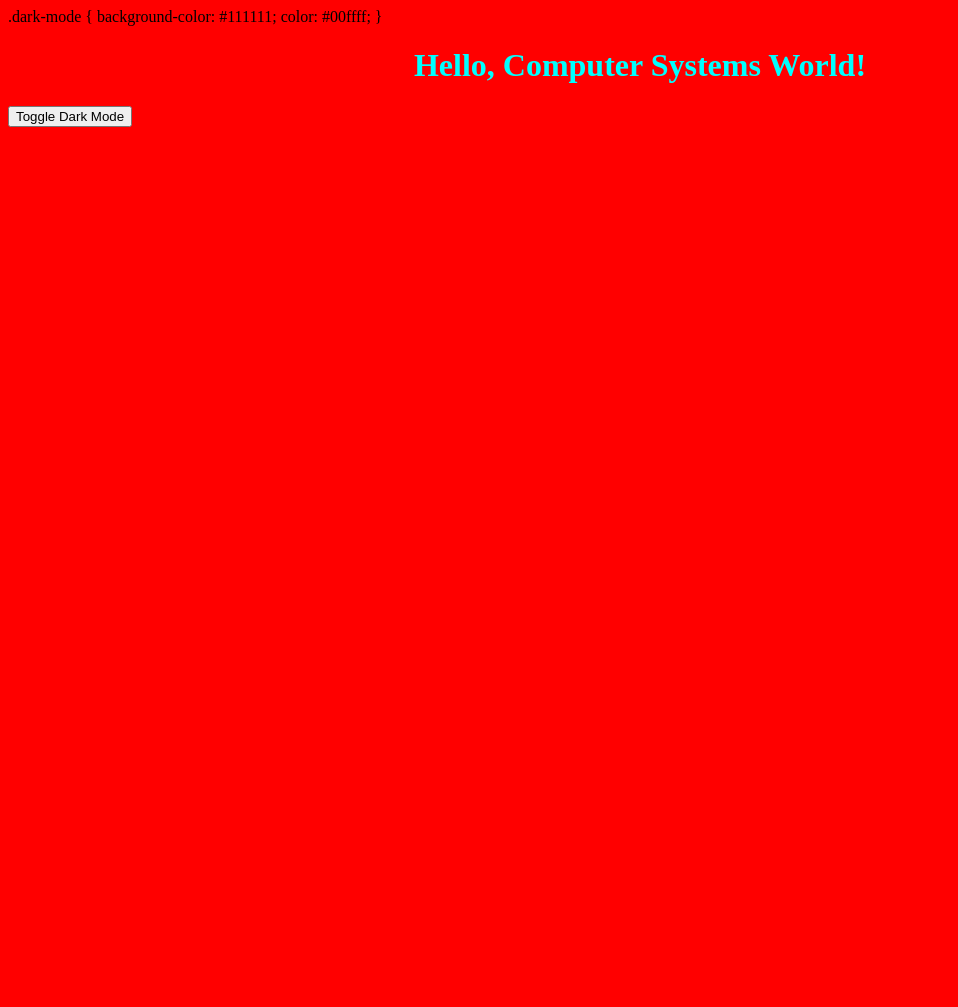
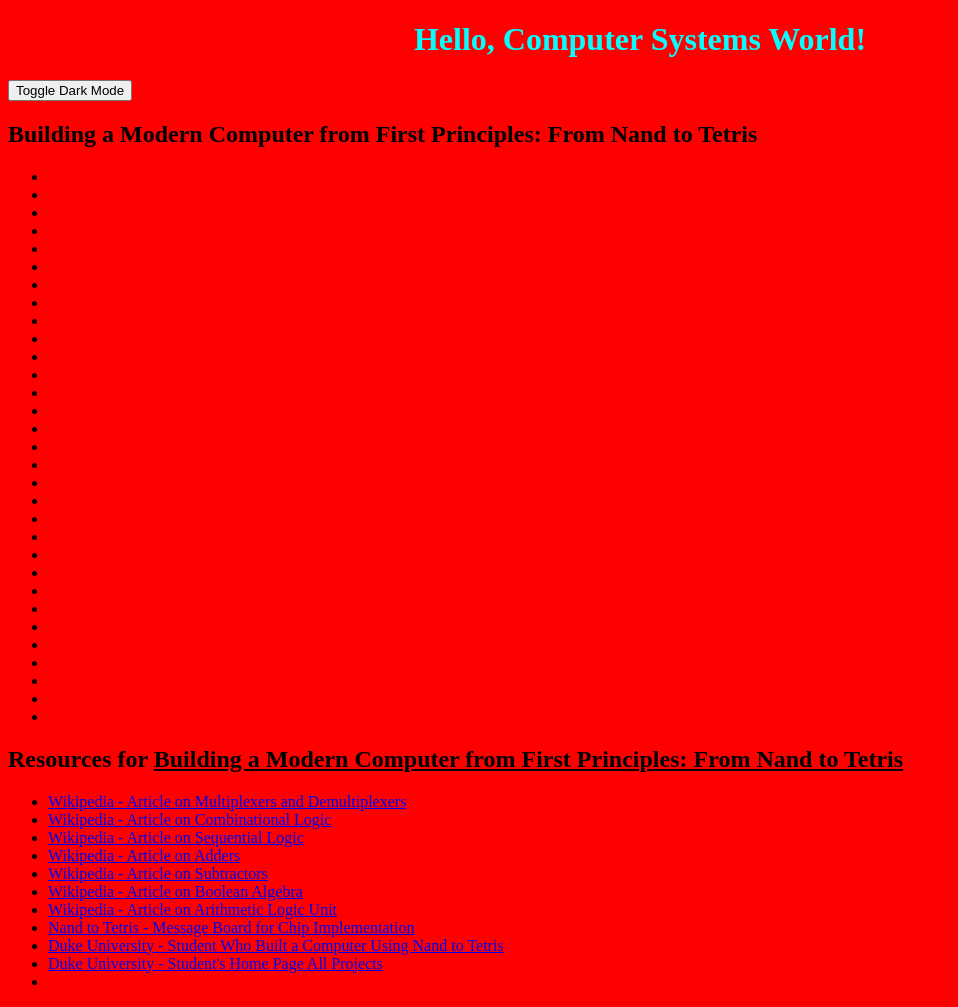
Before and after one commit to thecatsowl/cs, a plain HTML site: page index.html in a window 1280 px wide. Shown: the whole page, without its empty margins (0-958 px from the left). Before the commit the page ends 800 px from the top, so only its background shows below. Drawn offline with Linux system fonts and the light colour scheme.

Commit message:
added sections and links to CS

```diff
--- a/index.html
+++ b/index.html
@@ -7,7 +7,7 @@
 <body>
 <head>
    <title>Computer Systems</title>
-   <meta charset="utf-8"
+   <meta charset="utf-8">
    <style>
      .dark-mode
 	   {
@@ -31,6 +31,54 @@
 	  </script>
 
    </nav>
+   <h2>Building a Modern Computer from First Principles: From Nand to Tetris</h2>
+   <ul>
+      <li><a href="https://nand2tetris.org"></a></li>
+	  <li><a href="ch1_lec1_nand_2_tetris.pdf"></a></li>
+	  <li><a href=""></a></li>
+	  <li><a href=""></a></li>
+	  <li><a href=""></a></li>
+	  <li><a href=""></a></li>
+	  <li><a href=""></a></li>
+	  <li><a href=""></a></li>
+	  <li><a href=""></a></li>
+	  <li><a href=""></a></li>
+	  <li><a href=""></a></li>
+	  <li><a href=""></a></li>
+	  <li><a href=""></a></li>
+	  <li><a href=""></a></li>
+	  <li><a href=""></a></li>
+	  <li><a href=""></a></li>
+	  <li><a href=""></a></li>
+	  <li><a href=""></a></li>
+	  <li><a href=""></a></li>
+	  <li><a href=""></a></li>
+	  <li><a href=""></a></li>
+	  <li><a href=""></a></li>
+	  <li><a href=""></a></li>
+	  <li><a href=""></a></li>
+	  <li><a href=""></a></li>
+	  <li><a href=""></a></li>
+	  <li><a href=""></a></li>
+	  <li><a href=""></a></li>
+	  <li><a href=""></a></li>
+	  <li><a href=""></a></li>
+	  <li><a href=""></a></li>
+   </ul>
+   <h2>Resources for <u>Building a Modern Computer from First Principles: From Nand to Tetris</u></h2>
+   <ul>
+      <li><a href="https://en.wikipedia.org/wiki/Multiplexer">Wikipedia - Article on Multiplexers and Demultiplexers</a></li>
+	  <li><a href="https://en.wikipedia.org/wiki/Combinational_logic">Wikipedia - Article on Combinational Logic<a></li>
+	  <li><a href="https://en.wikipedia.org/wiki/Sequential_logic">Wikipedia - Article on Sequential Logic</a></li>
+	  <li><a href="https://en.wikipedia.org/wiki/Adder_(electronics)">Wikipedia - Article on Adders</a></li>
+	  <li><a href="https://en.wikipedia.org/wiki/Subtractor">Wikipedia - Article on Subtractors</a></li>
+	  <li><a href="https://en.wikipedia.org/wiki/Boolean_algebra">Wikipedia - Article on Boolean Algebra</a></li>
+	  <li><a href="https://en.wikipedia.org/wiki/Arithmetic_logic_unit">Wikipedia - Article on Arithmetic Logic Unit</a></li>
+	  <li><a href="http://nand2tetris-questions-and-answers-forum.32033.n3.nabble.com/Chip-Implementation-td4031106.html">Nand to Tetris - Message Board for Chip Implementation</a></li>
+	  <li><a href="http://people.duke.edu/~nts9/custompc.html">Duke University - Student Who Built a Computer Using <u>Nand to Tetris</u></a></li>
+	  <li><a href="https://people.duke.edu/~nts9/index.html">Duke University - Student's Home Page All Projects</a></li>
+	  <li><a href=""></a></li>
+   </ul>
 </body>
 
 </html>
```
